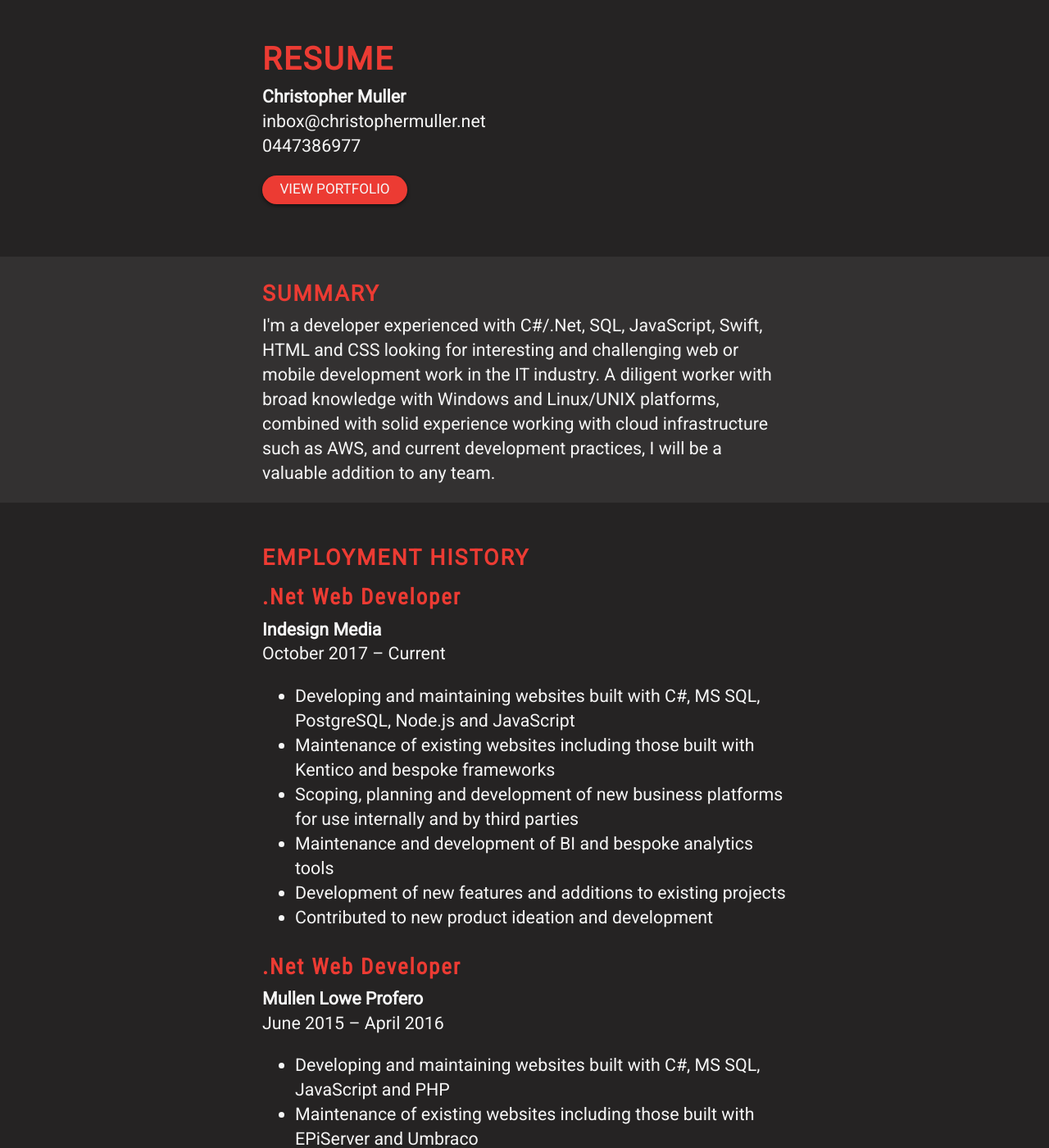
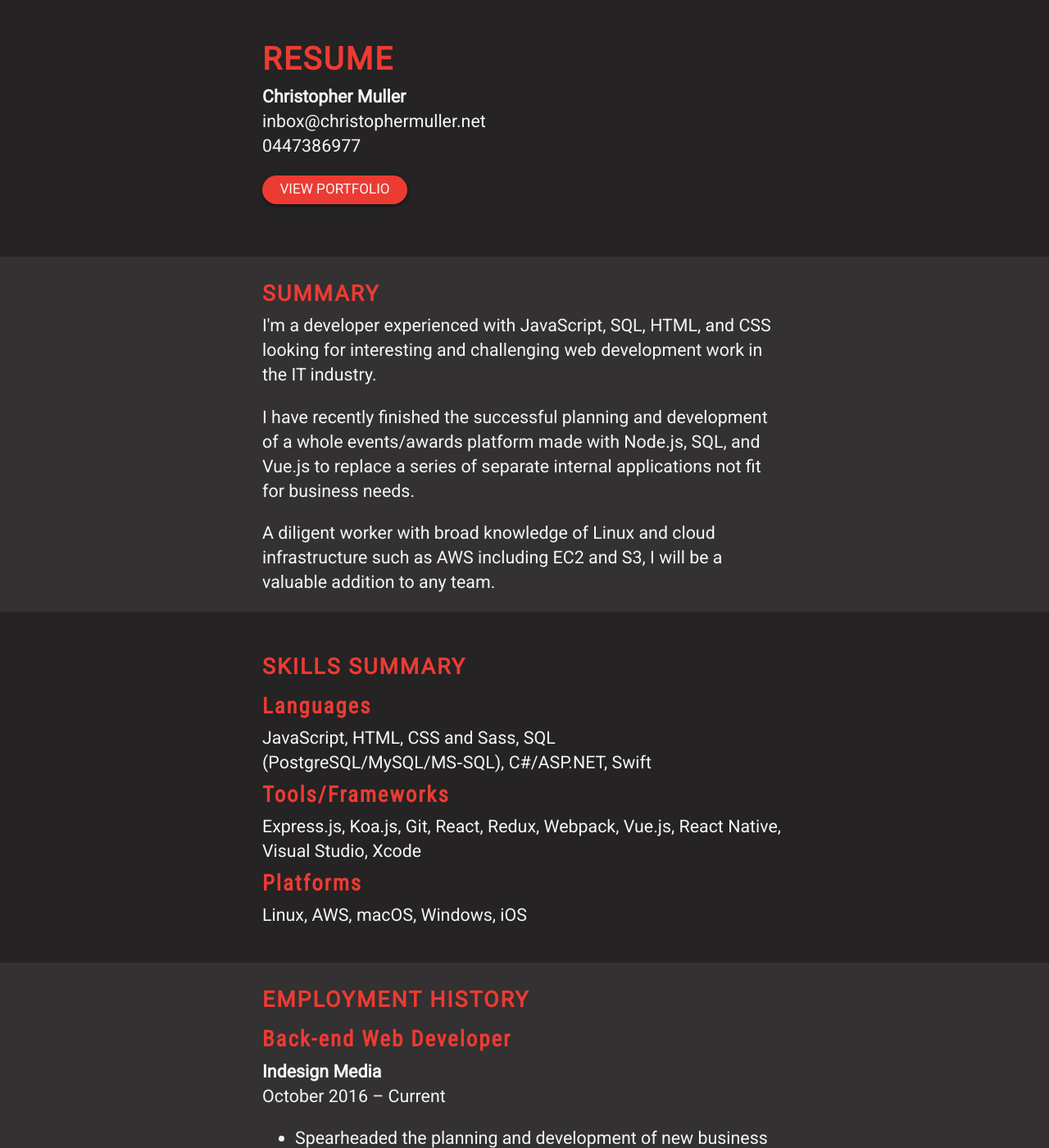
Before and after one commit to chris-muller/sharlos.github.io, a Jekyll site: the page built from resume/index.html, in a window 1280 px wide and 1400 px high. Shown: the whole window at 82% size. Built offline with Jekyll 4.4.1, drawn with Linux system fonts in a browser that asks for light colours; some of the changed text lies outside the part shown.

Commit message:
updated with new resume details

```diff
--- a/resume/index.html
+++ b/resume/index.html
@@ -15,9 +15,23 @@ title: Christopher Muller's Resume
 <section>
 
     <h3 class="h3">Summary</h3>
-    <p>
-        I'm a developer experienced with C#/.Net, SQL, JavaScript, Swift, HTML and CSS looking for interesting and challenging web or mobile development work in the IT industry. A diligent worker with broad knowledge with Windows and Linux/UNIX platforms, combined with solid experience working with cloud infrastructure such as AWS, and current development practices, I will be a valuable addition to any team.
-    </p>
+    <p>I'm a developer experienced with JavaScript, SQL, HTML, and CSS looking for interesting and challenging web development work in the IT industry.</p>
+    <p>I have recently finished the successful planning and development of a whole events/awards platform made with Node.js, SQL, and Vue.js to replace a series of separate internal applications not fit for business needs.</p>
+    <p>A diligent worker with broad knowledge of Linux and cloud infrastructure such as AWS including EC2 and S3, I will be a valuable addition to any team.</p>
+
+</section>
+
+<section>
+
+    <h3 class="h3">Skills Summary</h3>
+    <h4 class="h4">Languages</h4>
+    <p>JavaScript, HTML, CSS and Sass, SQL (PostgreSQL/MySQL/MS&#8209;SQL), C#/ASP.NET, Swift</p>
+
+    <h4 class="h4">Tools/Frameworks</h4>
+    <p>Express.js, Koa.js, Git, React, Redux, Webpack, Vue.js, React Native, Visual Studio, Xcode</p>
+
+    <h4 class="h4">Platforms</h4>
+    <p>Linux, AWS, macOS, Windows, iOS</p>
 
 </section>
 
@@ -25,42 +39,45 @@ title: Christopher Muller's Resume
 
     <h3 class="h3">Employment History</h3>
 
-    <h4 class="h4">.Net Web Developer</h4>
+    <h4 class="h4">Back-end Web Developer</h4>
     <strong>Indesign Media</strong>
-    <p>October 2017 – Current</p>
+    <p>October 2016 – Current</p>
 
     <ul>
-        <li>Developing and maintaining websites built with C#, MS SQL, PostgreSQL, Node.js and JavaScript</li>
-        <li>Maintenance of existing websites including those built with Kentico and bespoke frameworks</li>
-        <li>Scoping, planning and development of new business platforms for use internally and by third parties</li>
-        <li>Maintenance and development of BI and bespoke analytics tools</li>
-        <li>Development of new features and additions to existing projects</li>
-        <li>Contributed to new product ideation and development</li>
+        <li>Spearheaded the planning and development of new business platforms for use internally and by third parties built with Node.js, PostgreSQL, and Vue.js</li>
+        <li>Developed and maintained existing websites built with C# and MS SQL</li>
+        <li>Drafted technical and functional specifications of new platform to justify development resources and gain stakeholder approval</li>
+        <li>Deciphered application architecture after handoff of application without documentation or internal knowledge of the applications configuration or setup</li>
+        <li>Maintained existing websites including those built with Kentico and bespoke frameworks</li>
+        <li>Maintained and developed bespoke Business Intelligence and analytics tools built with React connecting to Salesforce, Mailchimp and other third-party APIs</li>
+        <li>Created RESTful APIs for internal tools and applications</li>
+        <li>Developed new features and additions to existing legacy projects</li>
     </ul>
 
 
-    <h4 class="h4">.Net Web Developer</h4>
-    <strong>Mullen Lowe Profero</strong>
+    <h4 class="h4">Back-end Web Developer</h4>
+    <strong>MullenLowe Profero</strong>
     <p>June 2015 – April 2016</p>
 
     <ul>
-        <li>Developing and maintaining websites built with C#, MS SQL, JavaScript and PHP</li>
-        <li>Maintenance of existing websites including those built with EPiServer and Umbraco</li>
+        <li>Developed and maintained websites built with JavaScript, C#, MS&#8209;SQL and PHP</li>
+        <li>Maintained existing websites including those built with EPiServer and Umbraco</li>
         <li>Development of new features and additions to existing projects</li>
         <li>Contributed to new product ideation and development</li>
     </ul>
 
     <h4 class="h4">Front-end Developer</h4>
-    <strong>Mullen Lowe Profero / Apple</strong>
+    <strong>Mullen Lowe Profero for Apple</strong>
     <p>July 2012 – June 2015</p>
 
     <ul>
         <li>Localisation and maintenance of apple.com website for the Asia-Pacific region</li>
         <li>Facilitated and supervised training of new Apple Singapore localisation team</li>
-        <li>Regularly travelled to America to work on confidential product launches</li>
-        <li>Managing schedule of large projects for several team members</li>
-        <li>Mentoring and providing technical advice for colleagues </li>
-        <li>Creation and maintenance of documentation and training materials</li>
+        <li>Regularly travelled to America to work on marketing for confidential product launches</li>
+        <li>Managed schedule of large projects for several team members</li>
+        <li>Mentored and provided technical advice for colleagues</li>
+        <li>Created and maintained documentation and training materials</li>
+        <li>Created tools and scripts to improve workflows for the whole team</li>
         <li>Regular face-to-face contact and project planning with clients</li>
     </ul>
 
@@ -70,50 +87,12 @@ title: Christopher Muller's Resume
 
     <ul>
         <li>Development of a number of websites for several small businesses</li>
-        <li>Creation of user documentation for client use</li>
+        <li>Self-directed planning and analysis of business requirements</li>
+        <li>Configuration and setup of DNS and hosting environment for created websites</li>
+        <li>Created user documentation for ongoing client use</li>
     </ul>
 
 </section>
-
-<!-- <section>
-    <h3 class="h3">SKILLS SUMMARY</h3>
-
-    <ul>
-        <li>C#/ASP.NET MVC</li>
-        <li>MS-SQL/T-SQL, MySQL</li>
-        <li>EPiServer</li>
-        <li>Umbraco</li>
-        <li>Entity Framework</li>
-        <li>Dapper</li>
-        <li>Razor</li>
-        <li>HTML/HTML5</li>
-        <li>CSS/CSS3 and Sass</li>
-        <li>JavaScript/JQuery</li>
-        <li>XML/JSON</li>
-        <li>NPM/Gulp</li>
-        <li>Git/SVN </li>
-        <li>PHP  and Laravel</li>
-    </ul>
-
-</section>
-
-<section>
-    <h3 class="h3">General Skills</h3>
-    <ul>
-        <li>Developed Sass/CSS framework for managing layouts</li>
-        <li>Used Swift and UIKit to develop an iPhone application</li>
-        <li>Managing Linux Ubuntu and CentOS servers</li>
-        <li>Supervising a team of developers</li>
-        <li>Maintaining technical and training documentation</li>
-        <li>Taking completed designs and creating high fidelity layouts in HTML/CSS </li>
-        <li>Integrating static HTML assets with back-end code</li>
-        <li>Unit testing and test driven development</li>
-        <li>Object oriented programming (OOP)</li>
-        <li>Creating and working with REST APIs </li>
-        <li>Responsive design</li>
-    </ul>
-
-</section> -->
 
 <section>
     <h3 class="h3">CERTIFICATIONS</h3>
```
